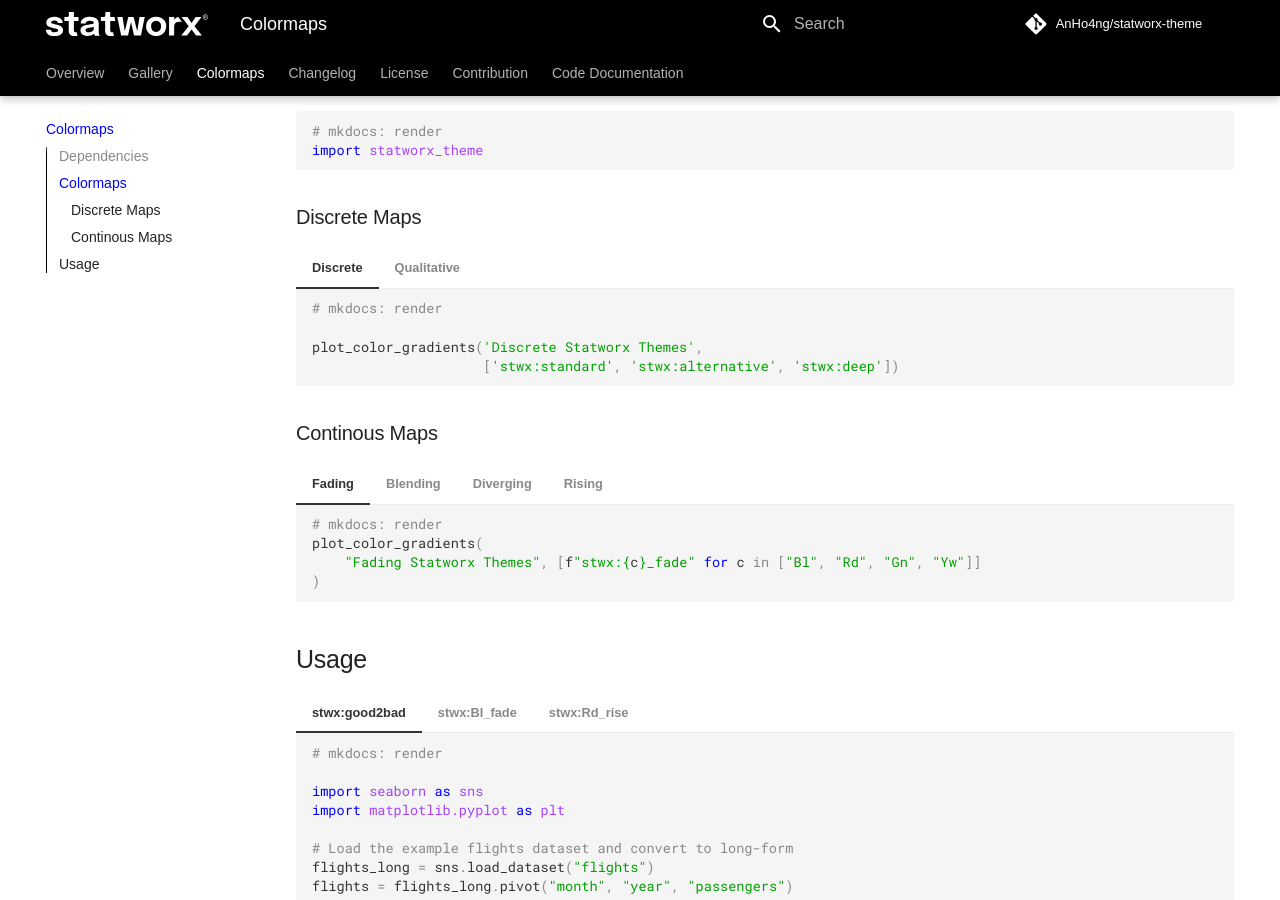
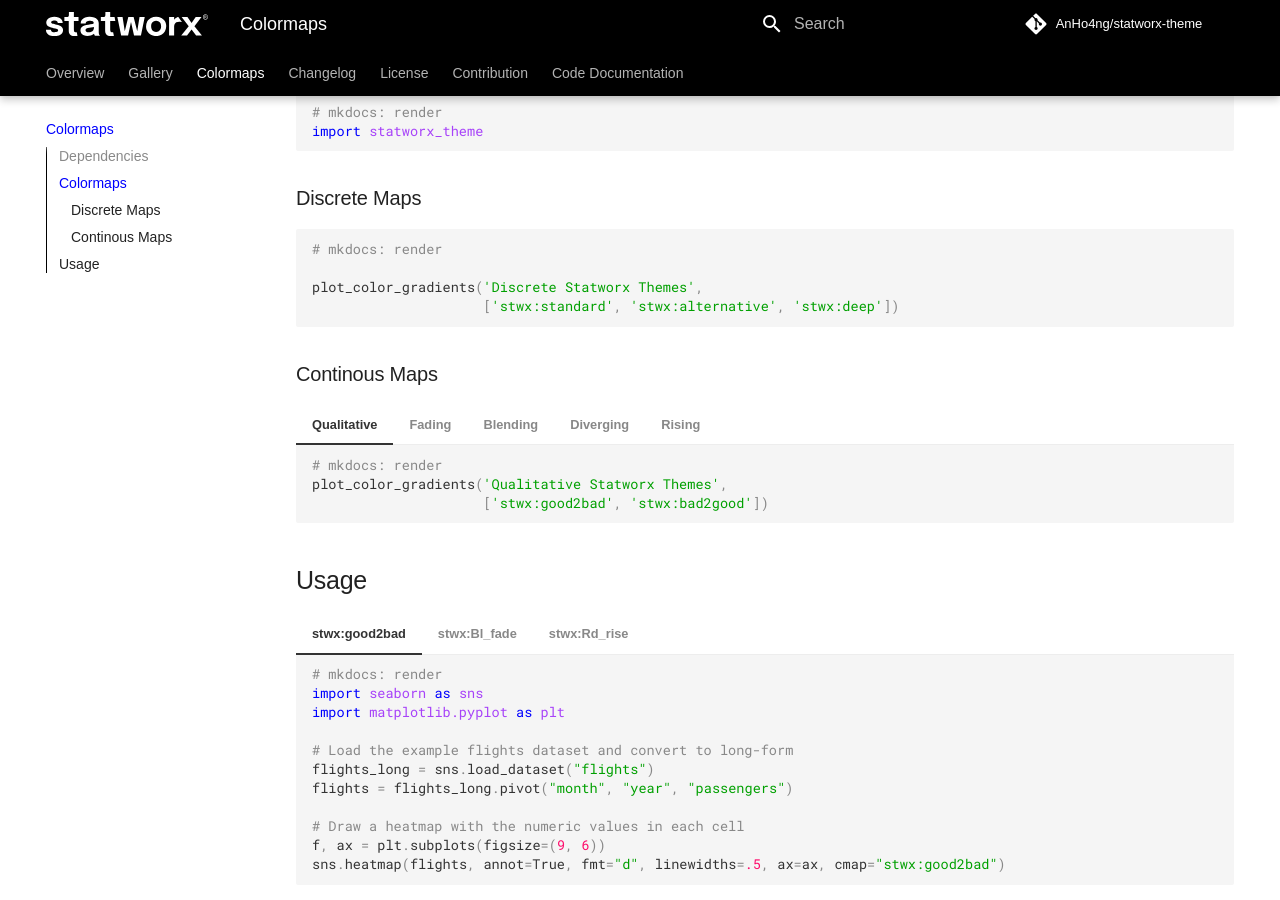
Before and after one commit to STATWORX/statworx-theme, an MkDocs documentation site: the page built from docs/colormap.md, in a window 1280 px wide and 900 px high, scrolled down 774 px. Built offline with MkDocs 1.6.1 and Material for MkDocs 9.7.7, drawn with Linux system fonts in a browser that asks for light colours; comment, search, counter and statistics services are not loaded.

Commit message:
[ORG:FIX] Fix inconsitency in documentation

````diff
--- a/docs/colormap.md
+++ b/docs/colormap.md
@@ -4,7 +4,6 @@
 
 ```python
 # mkdocs: render
-
 def plot_color_gradients(category, cmap_list):
     import numpy as np
     import matplotlib.pyplot as plt
@@ -40,14 +39,14 @@ import statworx_theme
 
 ### Discrete Maps
 
-=== "Discrete"
+```python
+# mkdocs: render
 
-    ```python
-    # mkdocs: render
+plot_color_gradients('Discrete Statworx Themes',
+                     ['stwx:standard', 'stwx:alternative', 'stwx:deep'])
+```
 
-    plot_color_gradients('Discrete Statworx Themes',
-                         ['stwx:standard', 'stwx:alternative', 'stwx:deep'])
-    ```
+### Continous Maps
 
 === "Qualitative"
 
@@ -113,7 +110,6 @@ import statworx_theme
 
     ```python
     # mkdocs: render
-
     import seaborn as sns
     import matplotlib.pyplot as plt
 
@@ -130,7 +126,6 @@ import statworx_theme
 
     ```python
     # mkdocs: render
-
     import seaborn as sns
     import matplotlib.pyplot as plt
 
@@ -147,7 +142,6 @@ import statworx_theme
 
     ```python
     # mkdocs: render
-
     import seaborn as sns
     import matplotlib.pyplot as plt
 
````
Also changed, not shown: other parts of docs/colormap.md (+0 -2 lines).
